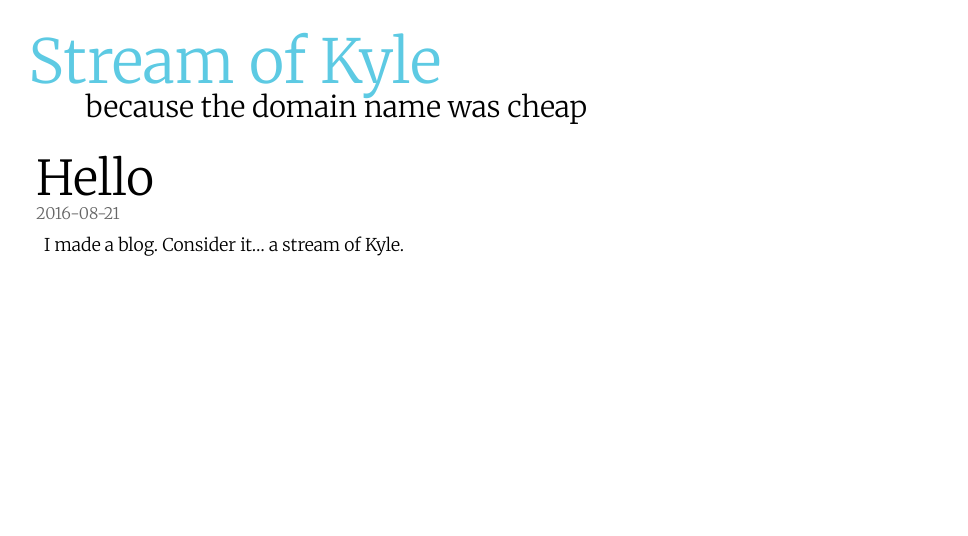
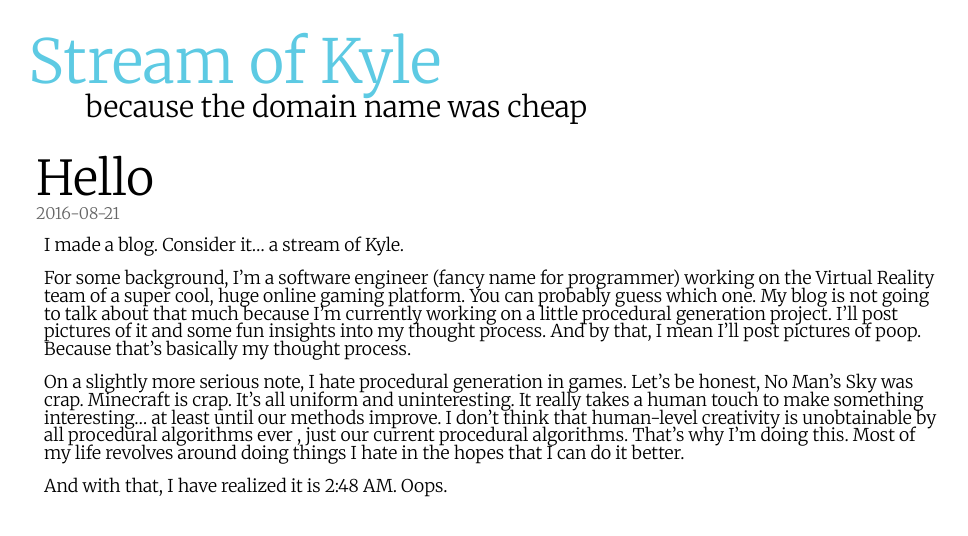
Before and after one commit to kyle-emmerich/kyle-emmerich.github.io, a Jekyll site: the page built from _posts/2016-8-21-hello.md, in a window 1280 px wide. Shown: the top 536 px of the page, without its empty margins (148-1116 px from the left). Built offline with Jekyll 4.4.1, drawn with Linux system fonts in a browser that asks for light colours.

Commit message:
first post

```diff
--- a/_posts/2016-8-21-hello.md
+++ b/_posts/2016-8-21-hello.md
@@ -3,3 +3,9 @@ title: ! 'Hello'
 ---
 
 I made a blog. Consider it... a stream of Kyle.
+
+For some background, I'm a software engineer (fancy name for programmer) working on the Virtual Reality team of a super cool, huge online gaming platform. You can probably guess which one. My blog is not going to talk about that much because I'm currently working on a little procedural generation project. I'll post pictures of it and some fun insights into my thought process. And by that, I mean I'll post pictures of poop. Because that's basically my thought process.
+
+On a slightly more serious note, I hate procedural generation in games. Let's be honest, No Man's Sky was crap. Minecraft is crap. It's all uniform and uninteresting. It really takes a human touch to make something interesting... at least until our methods improve. I don't think that human-level creativity is unobtainable by *all* procedural algorithms *ever* , just *our current* procedural algorithms. That's why I'm doing this. Most of my life revolves around doing things I hate in the hopes that I can do it better.
+
+And with that, I have realized it is 2:48 AM. Oops.
```
